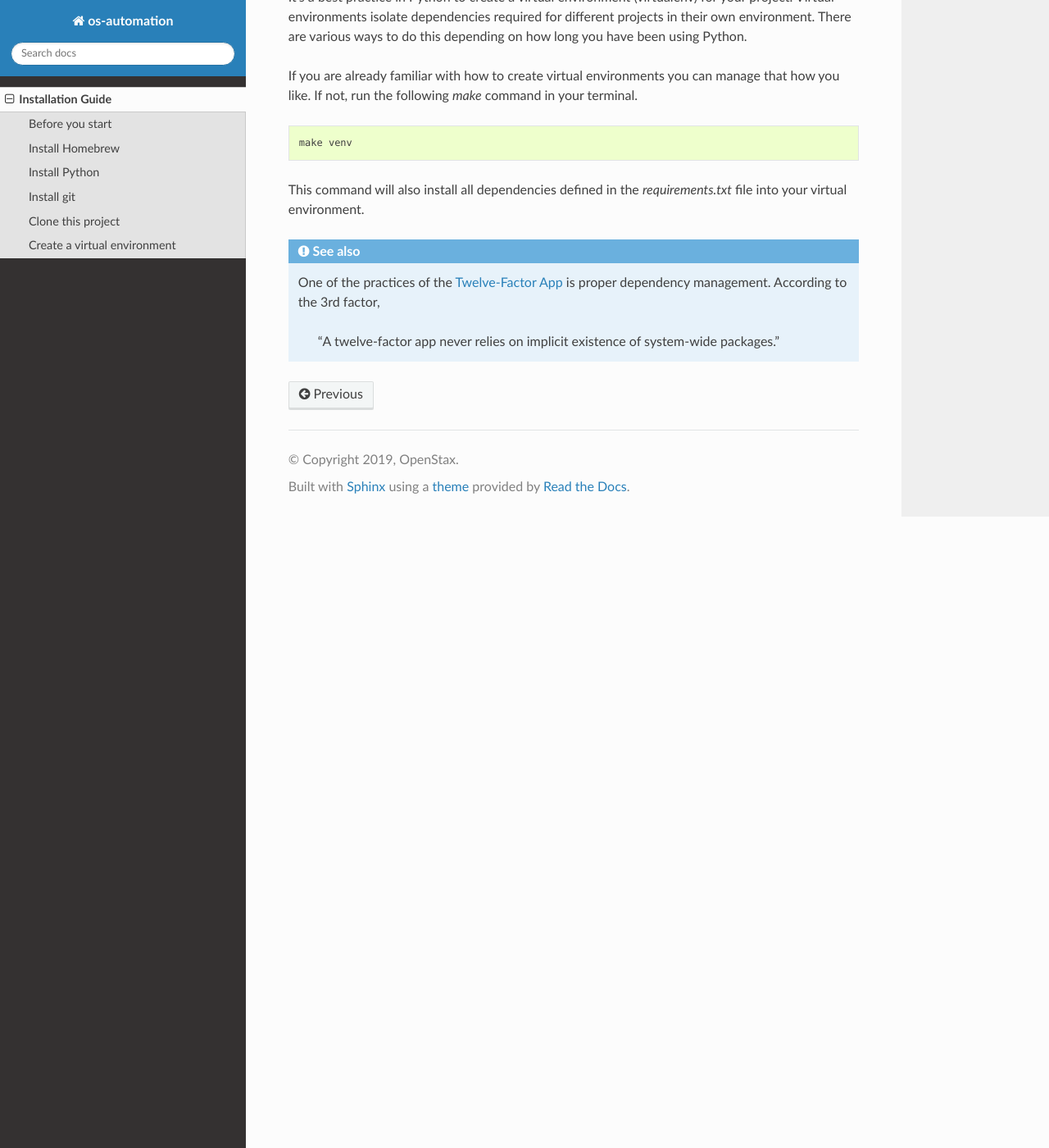
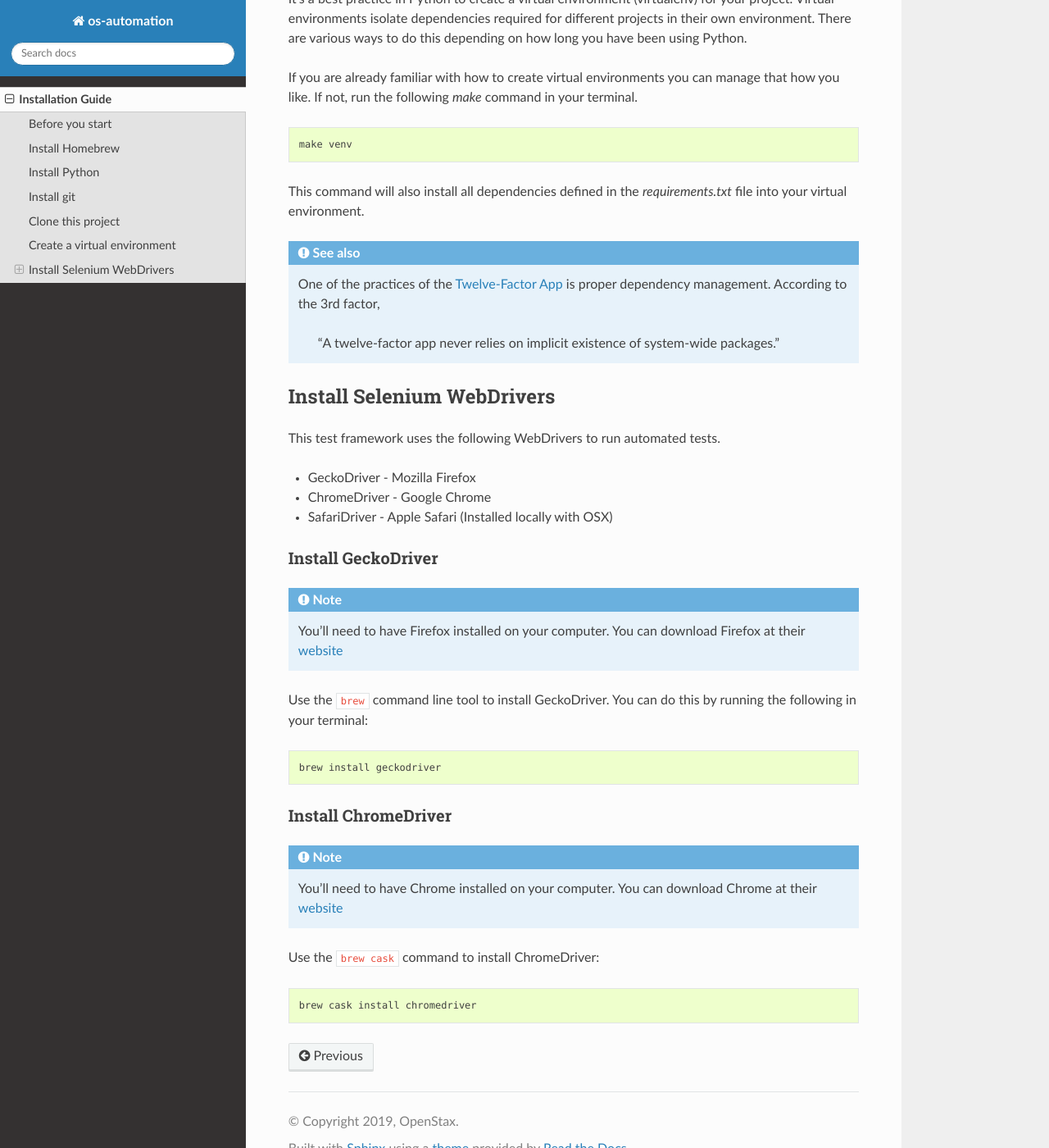
Before and after one commit to openstax/os-automation, a Sphinx documentation site: the page built from docs/installation.rst, in a window 1280 px wide and 1400 px high, scrolled down 1450 px. Shown: the whole window at 82% size. Built offline with Sphinx 7.4.7 and the Read the Docs theme 2.0.0, drawn with Linux system fonts in a browser that asks for light colours.

Commit message:
added install instructions for chromedriver and geckodriver

```diff
--- a/docs/installation.rst
+++ b/docs/installation.rst
@@ -30,7 +30,7 @@ the following in your terminal:
 Install Python
 ----------------
 
-Install Python3 using the appropriate `brew` command.
+Install Python3 using the appropriate ``brew`` command.
 
 .. code-block:: bash
 
@@ -39,7 +39,7 @@ Install Python3 using the appropriate `brew` command.
 Install git
 ----------------
 
-Install git using `brew`:
+Install git using ``brew``:
 
 .. code-block:: bash
 
@@ -92,3 +92,40 @@ file into your virtual environment.
    is proper dependency management. According to the 3rd factor,
 
        "A twelve-factor app never relies on implicit existence of system-wide packages."
+
+Install Selenium WebDrivers
+---------------------------
+
+This test framework uses the following WebDrivers to run automated tests.
+
+* GeckoDriver - Mozilla Firefox
+* ChromeDriver - Google Chrome
+* SafariDriver - Apple Safari (Installed locally with OSX)
+
+
+Install GeckoDriver
+^^^^^^^^^^^^^^^^^^^
+
+.. note::
+   You'll need to have Firefox installed on your computer. You can download
+   Firefox at their `website <https://www.mozilla.org/en-US/firefox/new/>`_
+
+Use the ``brew`` command line tool to install GeckoDriver. You can do this by
+running the following in your terminal:
+
+.. code-block:: bash
+
+    brew install geckodriver
+
+Install ChromeDriver
+^^^^^^^^^^^^^^^^^^^^
+
+.. note::
+   You'll need to have Chrome installed on your computer. You can download Chrome
+   at their `website <https://www.google.com/chrome/>`_
+
+Use the ``brew cask`` command to install ChromeDriver:
+
+.. code-block:: bash
+
+    brew cask install chromedriver
```
